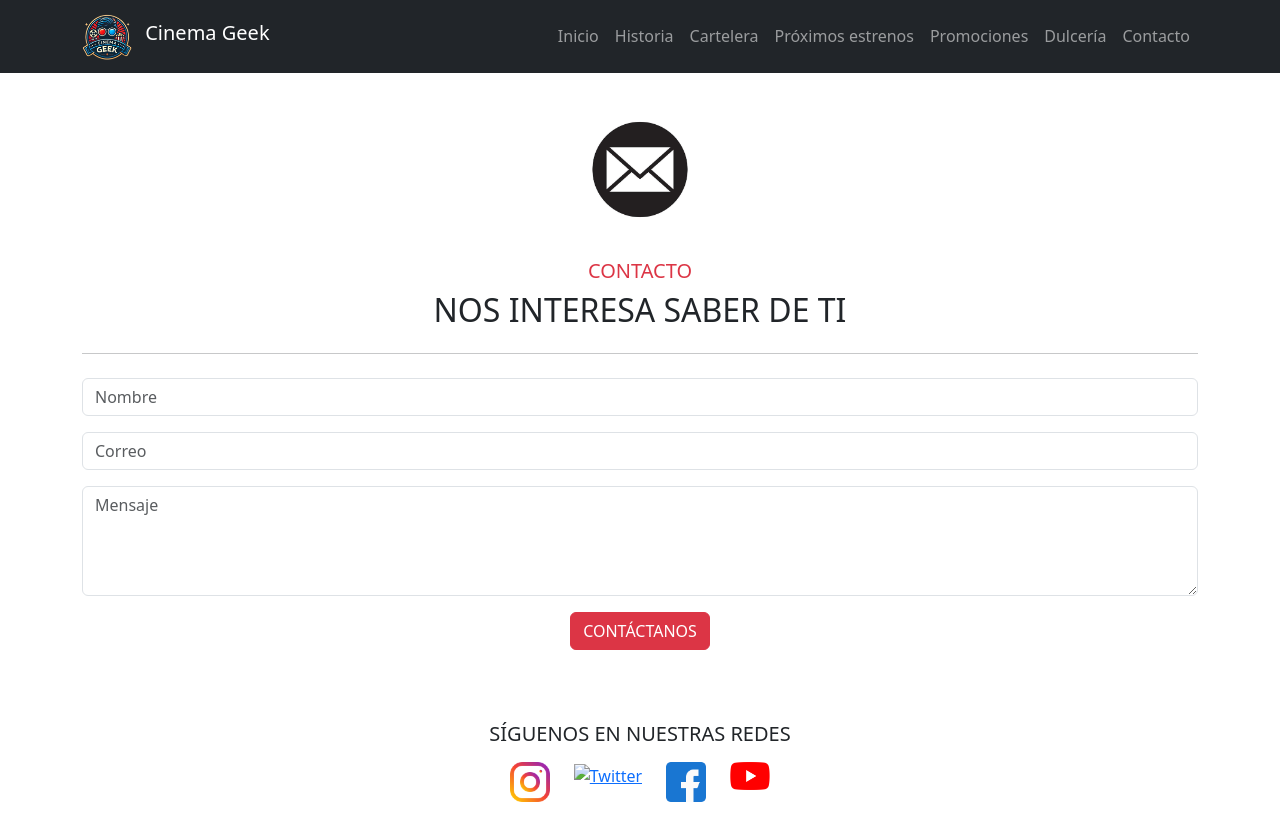
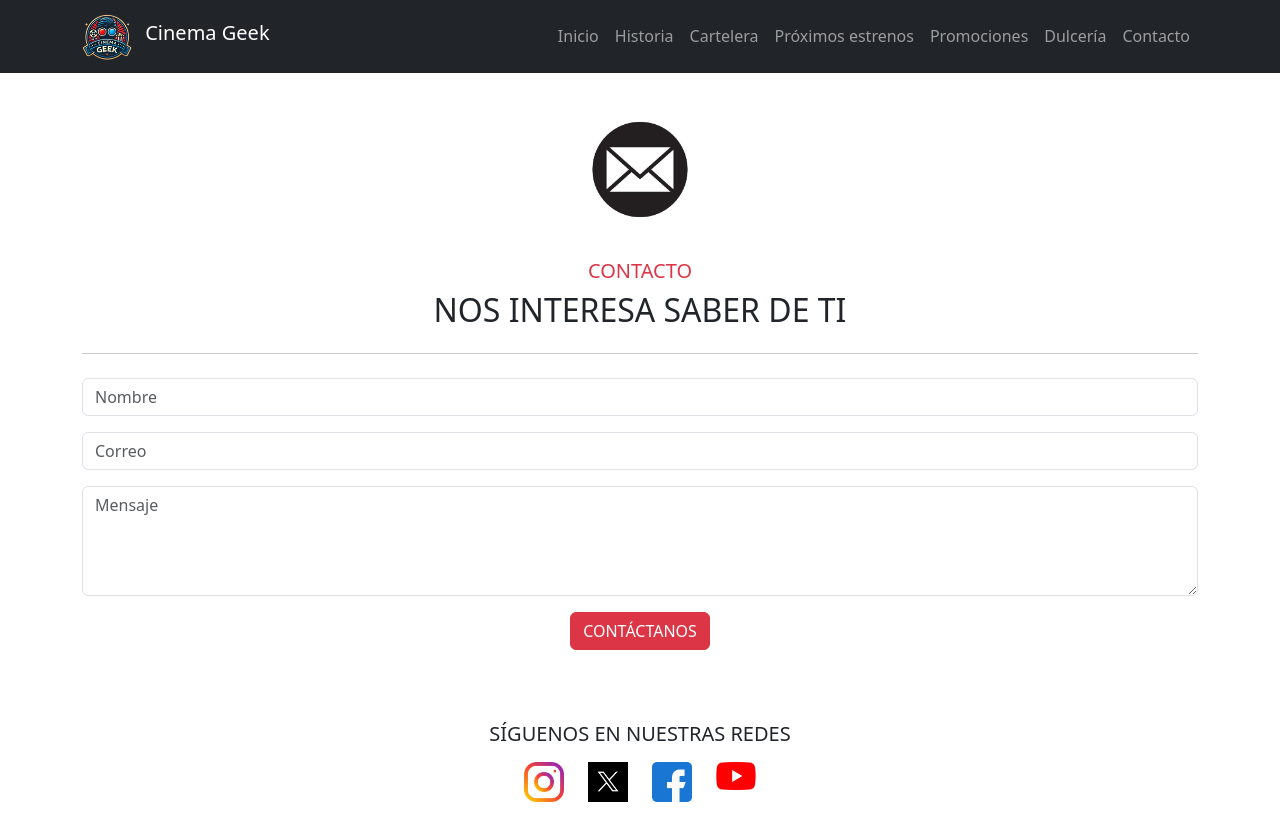
Before and after one commit to ROJO1495/Cine-Geek, a plain HTML site: page Cine Geek/contacto.html in a window 1280 px wide. Drawn offline with nearby package versions, Linux system fonts and the light colour scheme.

Commit message:
contacto.html

```diff
--- a/Cine Geek/contacto.html
+++ b/Cine Geek/contacto.html
@@ -75,7 +75,7 @@
             <img src="images/instagramicon.png" alt="Instagram" width="40px">
         </a>
         <a href="https://twitter.com" target="_blank">
-            <img src="img/twitter.jpg" alt="Twitter" width="40px">
+            <img src="images/twitter.jpg" alt="Twitter" width="40px">
         </a>
         <a href="https://www.facebook.com" target="_blank">
             <img src="images/facebookicon.png" alt="Facebook" width="40px">
```
